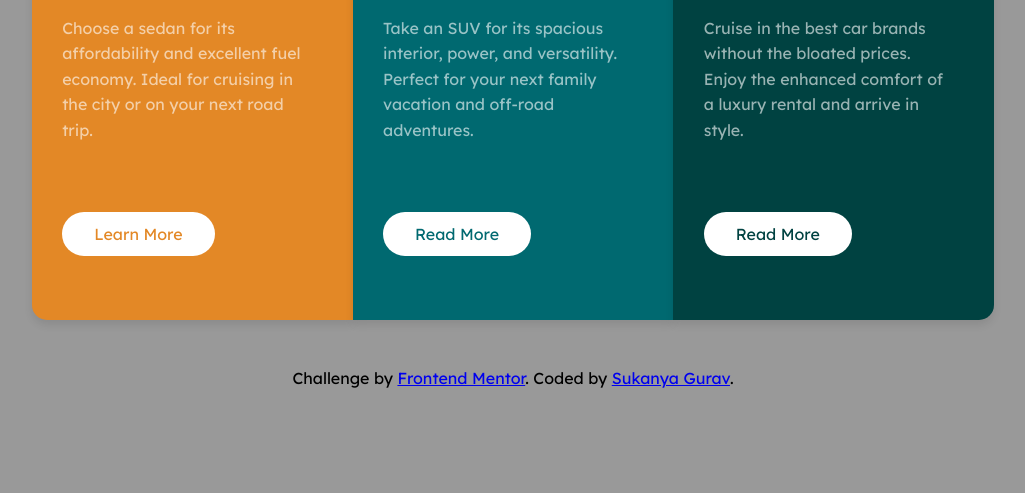
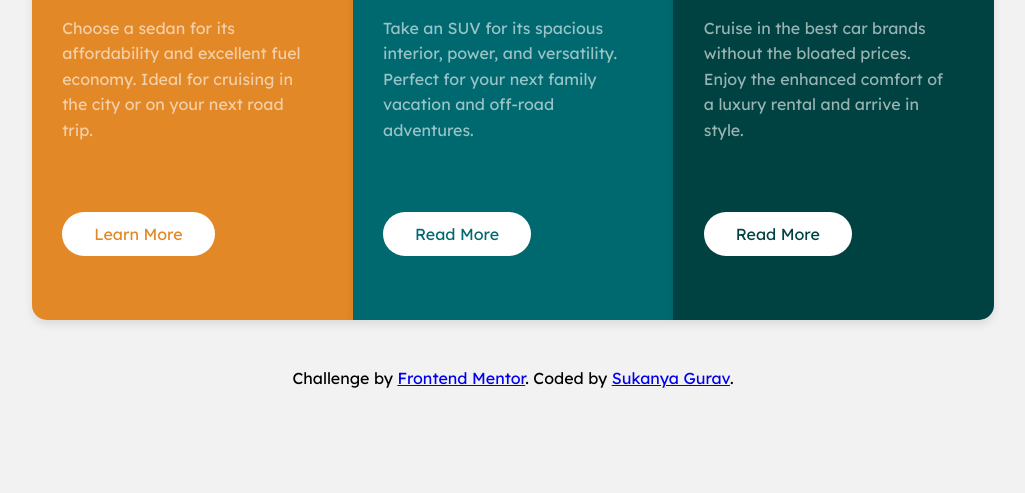
Before and after one commit to sukanyagurav/sukanyagurav-3-column-preview-card-component, a plain HTML site: page index.html in a window 1280 px wide. Shown: the part 307-800 px from the top of the page, without its empty margins (127-1152 px from the left). Drawn offline with Linux system fonts and the light colour scheme.

Commit message:
Update style.css

```diff
--- a/style.css
+++ b/style.css
@@ -18,7 +18,7 @@ body{
     align-items: center;
     justify-content: center;
     min-height:100vh;
-background-color: #999;
+background-color: #F2F2F2;
     font-family: 'Lexend Deca', sans-serif;
 }
 @media(min-width:350px){
```
